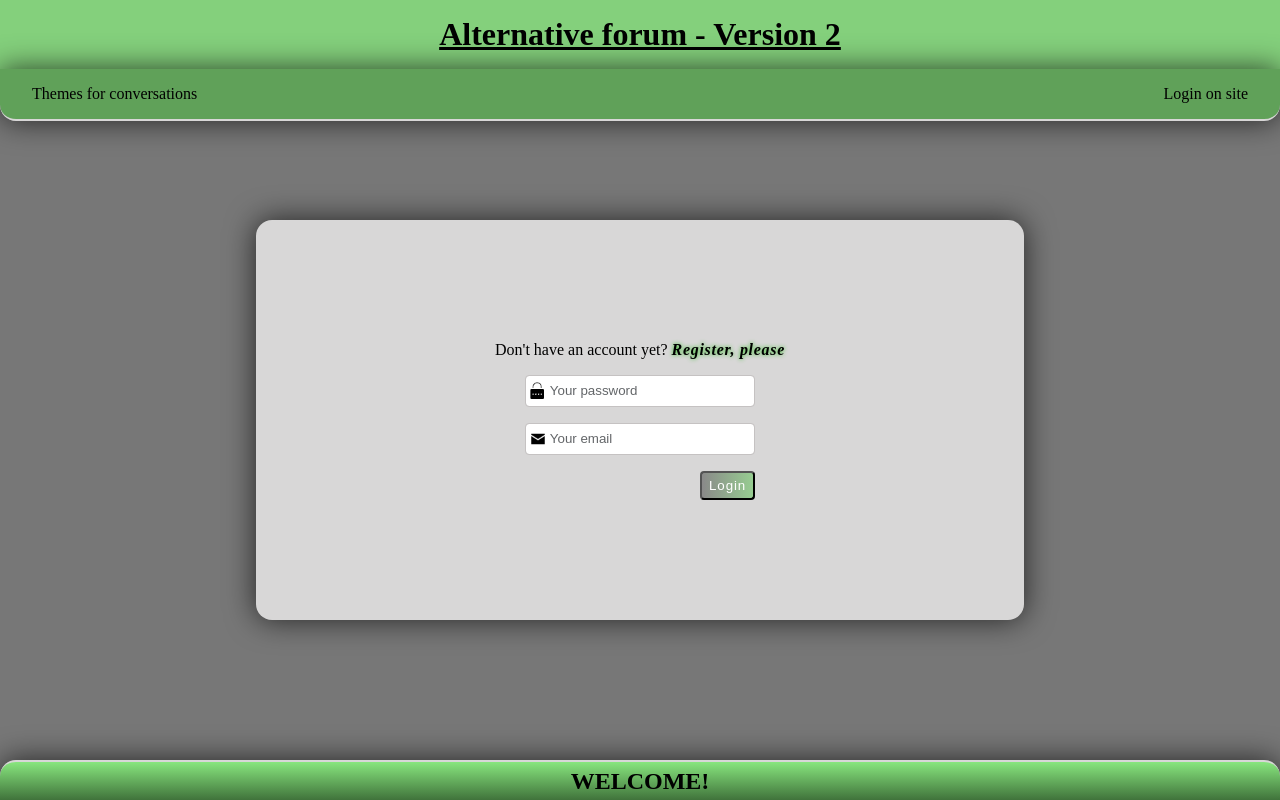
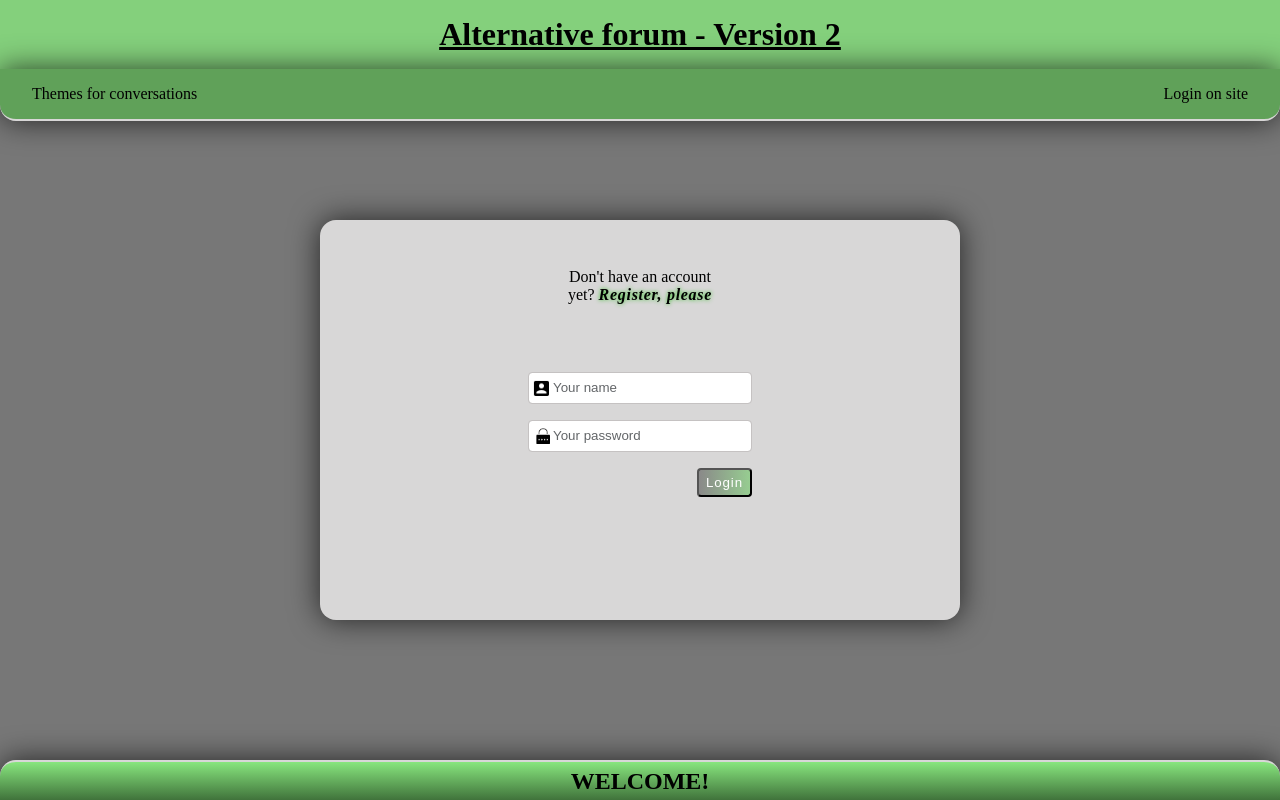
Before and after one commit to AntonSot-Github/Learning-PHP, a PHP site: page /login.php in a window 1280 px wide. Run offline with PHP 8.4, Linux system fonts and the light colour scheme.

Commit message:
Added autorization

```diff
--- a/My.alt.forum_2/css/style.css
+++ b/My.alt.forum_2/css/style.css
@@ -146,13 +146,13 @@ body {
 
 .container {
   position: relative;
-  width: 60%;
+  width: 50%;
   margin: 0 auto;
   display: flex;
   justify-content: center;
 }
 
-.form-registration {
+.form-registration, .form-login {
   position: relative;
   background-color: #d8d7d7;
   height: 50vh;
@@ -166,7 +166,7 @@ body {
   transition: all 1s;
   box-shadow: 0 0 30px rgba(0, 0, 0, 0.7);
 }
-.form-registration__success, .form-registration__error {
+.form-registration__success, .form-registration__error, .form-registration__question, .form-login__success, .form-login__error, .form-login__question {
   position: absolute;
   margin-left: 0 auto;
   top: 10%;
@@ -176,24 +176,25 @@ body {
   height: max-content;
   transition: all 1s;
   text-align: center;
+  width: 30%;
 }
-.form-registration__success {
+.form-registration__success, .form-registration__error, .form-login__success, .form-login__error {
   border: 1px solid green;
 }
-.form-registration__error {
+.form-registration__error, .form-login__error {
   border: 1px solid red;
 }
-.form-registration p {
+.form-registration__question, .form-login__question {
   margin-bottom: 1rem;
 }
-.form-registration form {
+.form-registration form, .form-login form {
   position: relative;
   display: flex;
   flex-direction: column;
-  width: 30%;
+  width: 35%;
   transition: all 0.5s;
 }
-.form-registration form input {
+.form-registration form input, .form-login form input {
   position: relative;
   outline: none;
   align-self: center;
@@ -208,35 +209,35 @@ body {
   background-clip: padding-box;
   transition: all 0.3s ease-in-out;
 }
-.form-registration form input:focus {
+.form-registration form input:focus, .form-login form input:focus {
   box-shadow: 0 0 5px 0.3rem rgba(136, 230, 126, 0.5);
   border: 1px solid #000000;
 }
-.form-registration form input:hover {
+.form-registration form input:hover, .form-login form input:hover {
   box-shadow: 0 0 5px 0.3rem rgba(136, 230, 126, 0.5);
 }
-.form-registration form input::-moz-placeholder {
+.form-registration form input::-moz-placeholder, .form-login form input::-moz-placeholder {
   color: #212529;
   opacity: 0.7;
 }
-.form-registration form input::placeholder {
+.form-registration form input::placeholder, .form-login form input::placeholder {
   color: #212529;
   opacity: 0.7;
+}
+
+.form-login {
+  padding-top: 4.5%;
 }
 
 .form-input__name {
   background: url("../icon/name.png") no-repeat 4px center;
 }
 .form-input__password {
-  background: url("../icon/password.png") no-repeat 4px center;
+  background: url("../icon/password.png") no-repeat 6.5px center;
   background-size: 14px !important;
 }
 .form-input__email {
   background: url("../icon/email.png") no-repeat 4px center;
-}
-
-.width-30 {
-  width: 30%;
 }
 
 .link {
--- a/My.alt.forum_2/incs/functions.php
+++ b/My.alt.forum_2/incs/functions.php
@@ -1,5 +1,5 @@
 <?php
-require_once __DIR__ . "/../registration.php";
+session_start();
 require_once __DIR__ . "/db.php";
 
 function dump($data){
@@ -7,7 +7,7 @@ function dump($data){
 }
 
 //Checking fields of form
-$reqFields = ['name11', 'password2', 'email'];
+$reqFields = ['name', 'password', 'email'];
 function checkField(array $reqFields, $post = true): array
 {
     $arrData = ($post) ? $_POST : $_GET;
@@ -34,40 +34,41 @@ function checkNaPa($data): bool
 }
 
 //registration of new user
-// function registration($name, $password, $email): bool
-// {
-//     global $db;
-//     $expression = mysqli_prepare($db, "INSERT INTO users (name, password, email) VALUES (?, ?, ?)");
-//     echo $name, ' ', $password, ' ', $email;
-//     if (mysqli_stmt_execute($expression, [$name, $password, $email])){
-//         echo "Registered";
-//         return true;
-//     } else {
-//         echo 'error';
-//         return false;
-//     };
+ function registration($name, $password, $email): bool
+ {
+     global $db;
+     $expression = mysqli_prepare($db, "INSERT INTO users (name, password, email) VALUES (?, ?, ?)");
 
-// }
+     if (mysqli_stmt_execute($expression, [$name, $password, $email])){
+        $_SESSION['success_reg'] = 'You have successfully registered!';
+        header("Location: login.php");
+        return true;
+     } else {
+        return false;
+     };
 
-function registration($name, $password, $email): bool
+ }
+
+//Autorization
+function login($name, $logPass)
 {
     global $db;
-    // Подготавливаем запрос
-    $expression = mysqli_prepare($db, "INSERT INTO users (name, password, email) VALUES (?, ?, ?)");
-    if (!$expression) {
-        echo 'Error preparing statement: ' . mysqli_error($db);
+    // Подготавливаем SQL-запрос для выбора пользователя по имени
+    $stmt = mysqli_prepare($db, "SELECT * FROM `users` WHERE name = ?");
+    mysqli_stmt_bind_param($stmt, "s", $name);
+    mysqli_execute($stmt);
+    $res = mysqli_stmt_get_result($stmt);
+
+    // Извлекаем данные пользователя
+    $user = mysqli_fetch_assoc($res);
+
+    // Проверяем пароль
+    if (!password_verify($logPass, $user['password'])){
+        $_SESSION['error_log'] = 'uncorrect name or password';
         return false;
+    } else {
+        $_SESSION['success_reg'] = 'oki';
+        return true;
     }
 
-    // Привязываем параметры
-    mysqli_stmt_bind_param($expression, 'sss', $name, $password, $email); // 'sss' - означает, что все параметры строки
-
-    // Выполняем запрос
-    if (mysqli_stmt_execute($expression)) {
-        echo "Registered";
-        return true;
-    } else {
-        echo 'Error executing statement: ' . mysqli_stmt_error($expression);
-        return false;
-    }
 }
--- a/My.alt.forum_2/login.php
+++ b/My.alt.forum_2/login.php
@@ -1,18 +1,55 @@
+<?php
+require_once __DIR__ . "/incs/functions.php";
+
+if ($_SERVER['REQUEST_METHOD'] == 'POST'){
+    if (!empty($_POST['name']) && !empty($_POST['password'])){
+        $name = $_POST['name'];
+        $logPass = trim($_POST['password']);
+        login($name, $logPass);
+
+    }
+}
 
 
-
+?>
 
 
 <?php require_once __DIR__ . "/views/header.php" ?>
     <div class="container">
 
-        <div class="form-registration">
+        <div class="form-login">
+            <?php if(isset($_SESSION['success_reg'])): ?>
 
-            <p>Don't have an account yet? <em><a class="link link-underlining_left-to-right link__reg" href="registration.php">Register, please</a></em></p>
+                <!-- Message about success with registration  -->
+                <div class="form-registration__success">
+                    <p><?php echo ($_SESSION['success_reg']) ?></p>
+                </div>
+                <?php unset($_SESSION['success_reg']) ?>
+
+
+            <?php elseif(isset($_SESSION['error_log'])): ?>
+
+                <div class="form-registration__error">
+                    <p><?php echo ($_SESSION['error_log']) ?></p>
+                </div>
+                <?php unset($_SESSION['error_log']) ?>
+            <?php else: ?>
+
+            <div class="form-registration__question">
+                <p>Don't have an account yet? <em><a class="link link-underlining_left-to-right link__reg" href="registration.php">Register, please</a></em></p>
+            </div>
+
+            <?php endif; ?>
 
             <form method="post">
+                <div>
+                    <input class="form-input form-input__name" type="name" name="name" placeholder="Your name"
+                     value = "<?php if (isset($_SESSION['user_name'])){
+                        echo ($_SESSION['user_name']);
+                        unset($_SESSION['user_name']);
+                        } ?>">
+                </div>
                 <input class="form-input form-input__password" type="password" name="password" placeholder="Your password">
-                <input class="form-input form-input__email" type="email" name="email" placeholder="Your email">
                 <button class="btn-log btn-grad" type="submit">Login</button>
             </form>
 
@@ -20,3 +57,9 @@
         </div>
     </div>
 <?php require_once __DIR__ . "/views/footer.php" ?>
+
+
+<?php
+
+//dump($user);
+?>
--- a/My.alt.forum_2/sass/style.sass
+++ b/My.alt.forum_2/sass/style.sass
@@ -22,13 +22,13 @@ body
 
 .container
     position: relative
-    width: 60%
+    width: 50%
     margin: 0 auto
 
     display: flex
     justify-content: center
 
-.form-registration
+.form-registration, .form-login
     position: relative
     background-color: #d8d7d7
     height: 50vh
@@ -41,7 +41,7 @@ body
     border-radius: 1rem
     transition: all 1s
     box-shadow: 0 0 30px rgba(0, 0, 0, 0.7)
-    &__success, &__error
+    &__success, &__error, &__question
         position: absolute
         margin-left: 0 auto
         top: 10%
@@ -50,17 +50,18 @@ body
         height: max-content
         transition: all 1s
         text-align: center
-    &__success
+        width: 30%
+    &__success,&__error
         border: 1px solid green
     &__error
         border: 1px solid red
-    p
+    &__question
         margin-bottom: 1rem
     form
         position: relative
         display: flex
         flex-direction: column
-        width: 30%
+        width: 35%
         transition: all .5s
         input
             position: relative
@@ -85,19 +86,19 @@ body
                 color: #212529
                 opacity: .7
 
+.form-login
+    padding-top: 4.5%
+
 .form-input
     &__name
         background: url('../icon/name.png') no-repeat 4px center
     &__password
-        background: url('../icon/password.png') no-repeat 4px center
+        background: url('../icon/password.png') no-repeat 6.5px center
         background-size: 14px !important
     &__email
         background: url('../icon/email.png') no-repeat 4px center
 
 
-
-.width-30
-    width: 30%
 
 .link
     position: relative
```
Also changed, not shown: My.alt.forum_2/registration.php (+13 -12 lines), My.alt.forum_2/icon/password.png, 1 other file.
